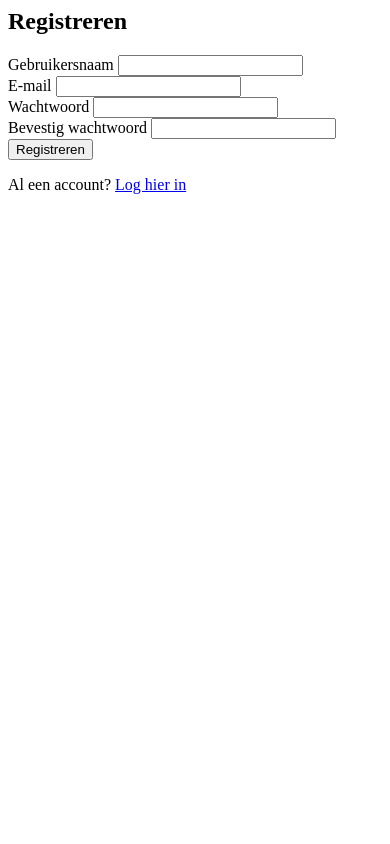
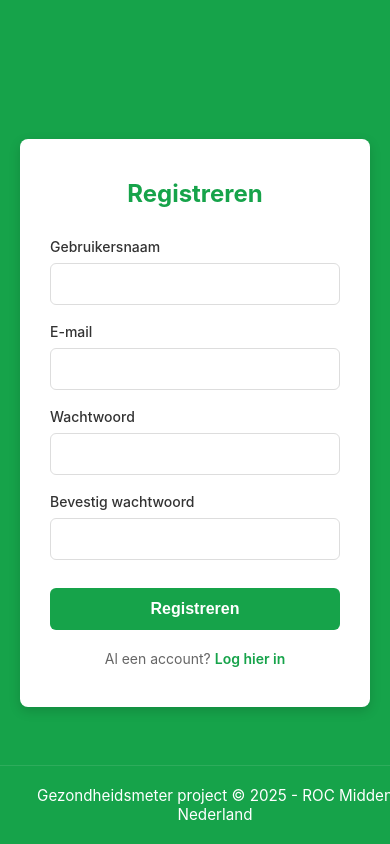
Before and after one commit to roc-ica/l10-pro-1-gezondheidsmeter-cornelis, a PHP site: page /src/views/auth/register.php in a window 390 px wide. Run offline with PHP 8.4, Linux system fonts and the light colour scheme; the visitor is signed in with stand-in values (Sample User, id 1).

Commit message:
feat: enhance authentication pages with responsive design and footer

```diff
--- a/assets/css/style.css
+++ b/assets/css/style.css
@@ -0,0 +1,156 @@
+/* Auth Pages Styling */
+.auth-page {
+    background: #16A34A;
+    min-height: 100vh;
+    margin: 0;
+    padding: 0;
+    display: flex;
+    flex-direction: column;
+    font-family: -apple-system, BlinkMacSystemFont, 'Segoe UI', Roboto, Oxygen, Ubuntu, Cantarell, sans-serif;
+}
+
+.header {
+    background: #16A34A;
+    height: 80px;
+    width: 100%;
+}
+
+.footer {
+    background: #16A34A;
+    color: #fff;
+    text-align: center;
+    padding: 20px;
+    width: 100%;
+    margin-top: auto;
+    font-size: 0.95em;
+    border-top: 1px solid rgba(255, 255, 255, 0.1);
+}
+
+.center-container {
+    flex: 1;
+    display: flex;
+    align-items: center;
+    justify-content: center;
+    padding: 20px;
+}
+
+.auth-form {
+    background: #fff;
+    padding: 40px 30px;
+    border-radius: 8px;
+    box-shadow: 0 4px 12px rgba(0, 0, 0, 0.15);
+    width: 100%;
+    max-width: 380px;
+}
+
+.auth-form h2 {
+    color: #16A34A;
+    margin-bottom: 30px;
+    font-size: 24px;
+    text-align: center;
+    margin-top: 0;
+}
+
+.auth-form form div {
+    margin-bottom: 18px;
+}
+
+.auth-form label {
+    display: block;
+    margin-bottom: 8px;
+    color: #333;
+    font-weight: 500;
+    font-size: 14px;
+}
+
+.auth-form input {
+    width: 100%;
+    padding: 12px;
+    border: 1px solid #ddd;
+    border-radius: 6px;
+    font-size: 14px;
+    transition: border-color 0.3s, box-shadow 0.3s;
+    box-sizing: border-box;
+}
+
+.auth-form input:focus {
+    outline: none;
+    border-color: #16A34A;
+    box-shadow: 0 0 0 3px rgba(22, 163, 74, 0.1);
+}
+
+.auth-form button {
+    width: 100%;
+    background: #16A34A;
+    color: #fff;
+    border: none;
+    padding: 12px;
+    border-radius: 6px;
+    cursor: pointer;
+    font-size: 16px;
+    font-weight: 600;
+    transition: background 0.3s;
+    margin-top: 10px;
+}
+
+.auth-form button:hover {
+    background: #128039;
+}
+
+.auth-form p {
+    text-align: center;
+    margin-top: 20px;
+    color: #666;
+    font-size: 14px;
+    margin-bottom: 0;
+}
+
+.auth-form a {
+    color: #16A34A;
+    text-decoration: none;
+    font-weight: 600;
+}
+
+.auth-form a:hover {
+    text-decoration: underline;
+}
+
+.message {
+    background: #fee2e2;
+    color: #dc2626;
+    padding: 12px;
+    border-radius: 6px;
+    margin-bottom: 15px;
+    font-size: 14px;
+    border-left: 4px solid #dc2626;
+}
+
+.errors {
+    background: #fee2e2;
+    color: #dc2626;
+    padding: 12px;
+    border-radius: 6px;
+    margin-bottom: 15px;
+    font-size: 14px;
+    list-style: none;
+    margin-top: 0;
+    border-left: 4px solid #dc2626;
+}
+
+.errors li {
+    margin-bottom: 5px;
+}
+
+.errors li:last-child {
+    margin-bottom: 0;
+}
+
+.field-error {
+    background: #fee2e2;
+    color: #dc2626;
+    padding: 8px;
+    border-radius: 4px;
+    margin-bottom: 8px;
+    font-size: 13px;
+    border-left: 3px solid #dc2626;
+}
--- a/src/views/auth/register.php
+++ b/src/views/auth/register.php
@@ -30,7 +30,18 @@ if ($_SERVER['REQUEST_METHOD'] === 'POST') {
     }
 }
 ?>
-<div class="auth-form register-form">
+<!DOCTYPE html>
+<html lang="nl">
+<head>
+    <meta charset="UTF-8">
+    <meta name="viewport" content="width=device-width, initial-scale=1.0">
+    <title>Gezondheidsmeter - Registreren</title>
+    <link rel="stylesheet" href="../../../assets/css/style.css">
+</head>
+<body class="auth-page">
+    <div class="header"></div>
+    <div class="center-container">
+        <div class="auth-form register-form">
     <h2>Registreren</h2>
     <?php if (!empty($message)): ?>
         <div class="message"><?= htmlspecialchars($message) ?></div>
@@ -68,4 +79,8 @@ if ($_SERVER['REQUEST_METHOD'] === 'POST') {
     </form>
 
     <p>Al een account? <a href="login.php">Log hier in</a></p>
-</div>
+        </div>
+    </div>
+    <div class="footer">Gezondheidsmeter project © 2025 - ROC Midden Nederland</div>
+</body>
+</html>
```
Also changed, not shown: src/views/auth/login.php (+17 -2 lines).
